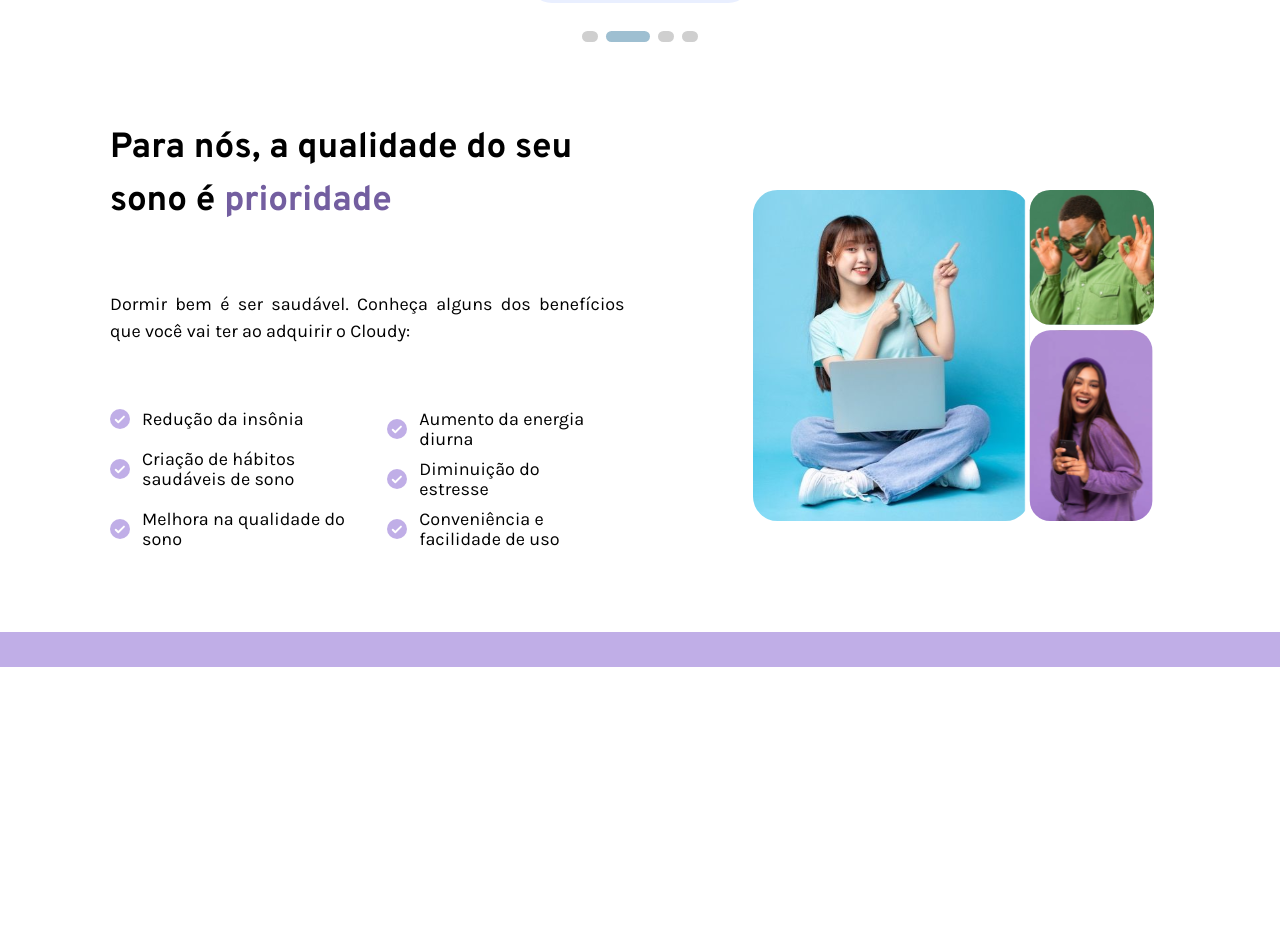
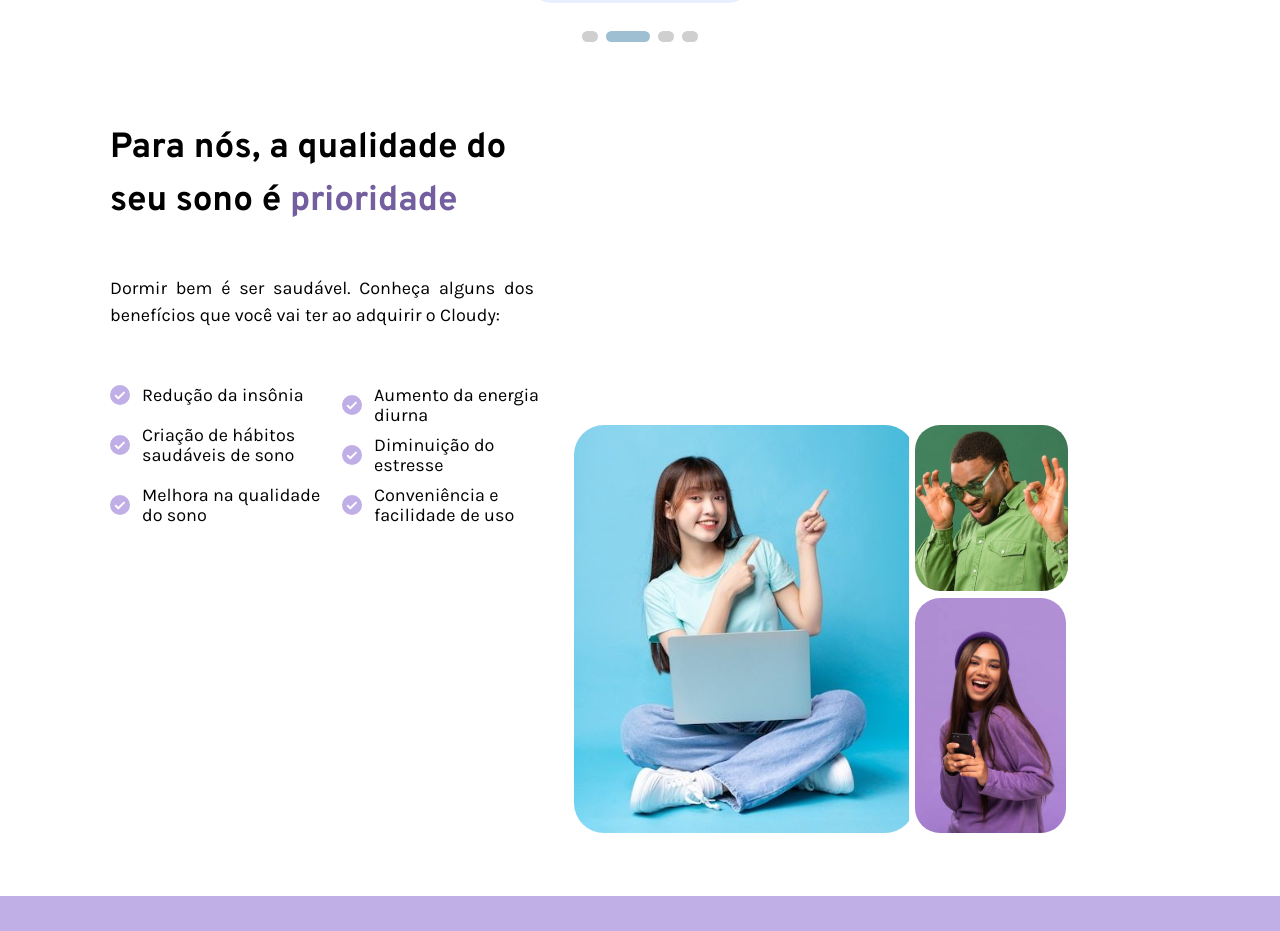
Before and after one commit to yasminvsilva/cloudy, a React (Vite) app: page / in a window 1280 px wide. Shown: the part 1421-2352 px from the top of the page. Before the commit the page ends 2088 px from the top, so only its background shows below. Built offline with nearby package versions, Linux system fonts and the light colour scheme.

Commit message:
pop-up alterado

```diff
--- a/src/pages/Beneficios.jsx
+++ b/src/pages/Beneficios.jsx
@@ -3,27 +3,21 @@ import imagensBeneficios from '../assets/imagensBeneficios.svg'
 
 export default function Beneficios() {
   return (
-    <div className='
-    md:flex
-    '>
+    <div>
         <div>
             <h2 className='
-            2xl:w-3/5 2xl:mb-18
-            xl:text-[35px] xl:w-4/5 xl:mb-16
-            lg:text-[26px] lg:w-3/4 lg:mb-8
-            md:w-3/4 md:mb-8
+            xl:text-[35px] xl:w-2/5 xl:mb-12
+            lg:text-[26px] lg:w-1/2 lg:mb-8
             font-karla font-bold text-[23px] mb-16'>Para nós, a qualidade do seu sono é <span className='text-roxo-titulo'>prioridade</span></h2>
             <p className='
-            2xl:w-3/5 2xl:mb-18
-            xl:text-[18px] xl:mb-16 xl:w-4/5
-            lg:mb-10 lg:w-3/4
-            md:w-3/4 md:mb-8
+            xl:text-[18px] xl:mb-14 xl:w-2/5
+            lg:mb-10 lg:w-1/2
             font-overpass text-[16px] mb-16 text-justify'>Dormir bem é ser saudável. Conheça alguns dos benefícios que você vai ter ao adquirir o Cloudy:</p>
+        </div>
 
         <div className='
-            lg:flex lg:gap-5 2xl:gap-10
-            '>
-                <div className='2xl:w-1/4 xl:w-2/5 lg:w-1/3'>
+        lg:flex lg:gap-5'>
+            <div className='xl:w-1/5 lg:w-1/4'>
                 <div className='lg:gap-3 lg:mb-5 flex gap-2 mb-2.5'>
                     <img className='w-5' src={certo} />
                     <p className='xl:text-[18px] lg:leading-5 font-overpass text-[16px]'>Redução da insônia</p>
@@ -37,10 +31,10 @@ export default function Beneficios() {
                     <p className='xl:text-[18px] lg:leading-5 font-overpass text-[16px]'>Melhora na qualidade do sono</p>
                 </div>
             </div>
+
             <div className='
-                2xl:w-1/4
-                xl:w-1/3
-                lg:w-2/5'>
+            xl:w-1/5
+            lg:w-1/4'>
                 <div className='lg:gap-3 flex gap-2 mb-2.5'>
                     <img className='w-5' src={certo} />
                     <p className='xl:text-[18px] lg:leading-5 font-overpass text-[16px]'>Aumento da energia diurna</p>
@@ -54,19 +48,11 @@ export default function Beneficios() {
                     <p className='xl:text-[18px] lg:leading-5 font-overpass text-[16px]'>Conveniência e facilidade de uso</p>
                 </div>
             </div>
-            </div>
-        </div>
+
             <div>
-            <div className='
-            2xl:mt-[0px]
-            xl:mt-[28px]
-            lg:mt-[35px]
-            md:flex md:mt-[135px] md:mr-4'>
                 <img className='mt-10' src={imagensBeneficios} alt="" />
             </div>
         </div>
-
-
     </div>
   )
 }
--- a/src/pages/Header.jsx
+++ b/src/pages/Header.jsx
@@ -17,8 +17,7 @@ export default function Header() {
     setIsHeaderOpen(!isHeaderOpen)
   }
 
-  // fechar o header clicando fora dele
-  const handleClickOutside = (event) => {
+const clicarFora = (event) => {
     if (headerRef.current && !headerRef.current.contains(event.target)) {
       setIsHeaderOpen(false)
     }
@@ -26,13 +25,13 @@ export default function Header() {
 
   useEffect(() => {
     if (isHeaderOpen) {
-      document.addEventListener('mousedown', handleClickOutside)
+      document.addEventListener('mousedown', clicarFora)
     } else {
-      document.removeEventListener('mousedown', handleClickOutside)
+      document.removeEventListener('mousedown', clicarFora)
     }
 
     return () => {
-      document.removeEventListener('mousedown', handleClickOutside)
+      document.removeEventListener('mousedown', clicarFora)
     }
   }, [isHeaderOpen])
 
@@ -83,9 +82,9 @@ export default function Header() {
 
       {/* menu mobile */}
       {isHeaderOpen && (
-        <div ref={headerRef} className='font-karla text-[16px] block md:hidden w-[175px] mt-4 ml-[110px] rounded-[10px] flex justify-center absolute top-16 left-0 right-0 bg-branco border-2 border-roxo-claro shadow-lg p-4'>
+        <div ref={headerRef} className='font-karla text-[16px] block md:hidden w-[200px] h-[250px] flex items-center absolute top-0 left-0 right-0 bg-branco border-1 shadow-lg p-4'>
           <nav>
-            <ul className='flex flex-col gap-4'>
+            <ul className='flex flex-col ml-6 gap-6'>
               <li><button onClick={() => navegacao('/')}>Home</button></li>
               <li><button onClick={() => navegacao('/guia')}>Guia</button></li>
               <li><button onClick={() => navegacao('/referencias')}>Referências</button></li>
```
Lines whose indentation alone changed are shown as unchanged.
